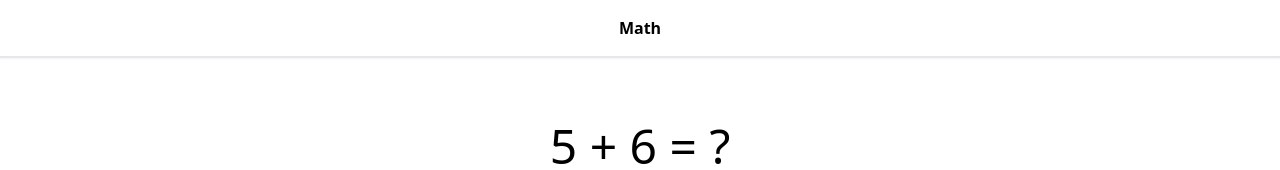
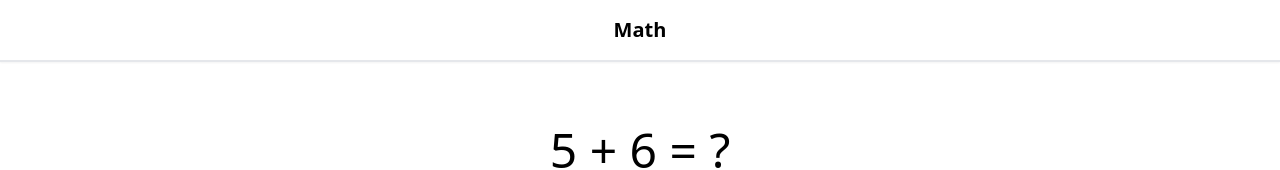
Before and after one commit to nealwp/math-game, a Vue app: page / in a window 1280 px wide. Shown: the top 170 px of the page. Built offline with nearby package versions, Linux system fonts and the light colour scheme.

Commit message:
adjust topbar title

```diff
--- a/src/components/TopBar.vue
+++ b/src/components/TopBar.vue
@@ -3,7 +3,7 @@
 
 <template>
   <div class="bg-white border-b-2 py-4 flex shadow-sm">
-    <span class="mx-auto font-bold">Math</span>
+    <span class="mx-auto font-bold text-xl">Math</span>
   </div>
 
 </template>
```
